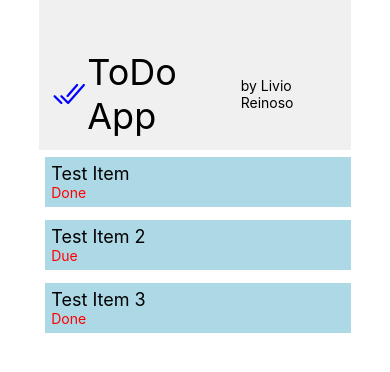
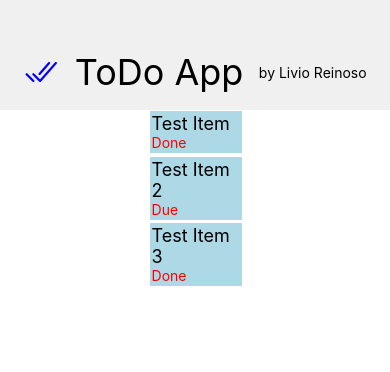
Before and after one commit to LivioDR/Fanshawe_ReactNative2_Lab01_ToDoApp, a React Native app: screen / in a window 390 px wide. Shown: the top 372 px of the page. Built offline with nearby package versions, Linux system fonts and the light colour scheme.

Commit message:
moved Header out of FlatList

```diff
--- a/screens/TodoListScreen.jsx
+++ b/screens/TodoListScreen.jsx
@@ -7,8 +7,8 @@ const TodoListScreen = ({ todoItems }) => {
 
     return(
         <>
+            <TodoHeader/>
             <FlatList
-                ListHeaderComponent={<TodoHeader/>}
                 ListEmptyComponent={<Text>Please add a task to start</Text>}
                 data={todoItems}
                 renderItem={item => <TodoCard name={item.item.name} status={item.item.status}/>}
```
